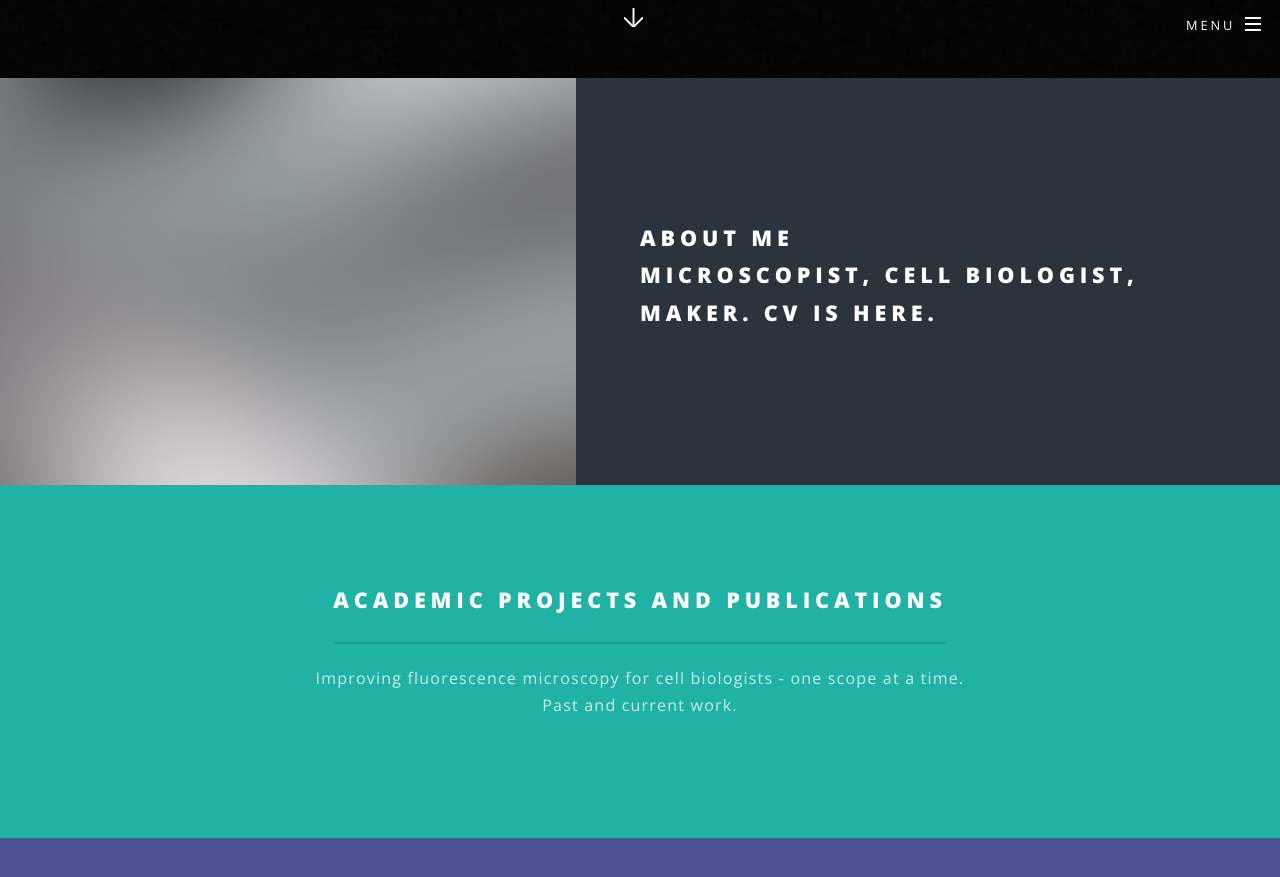
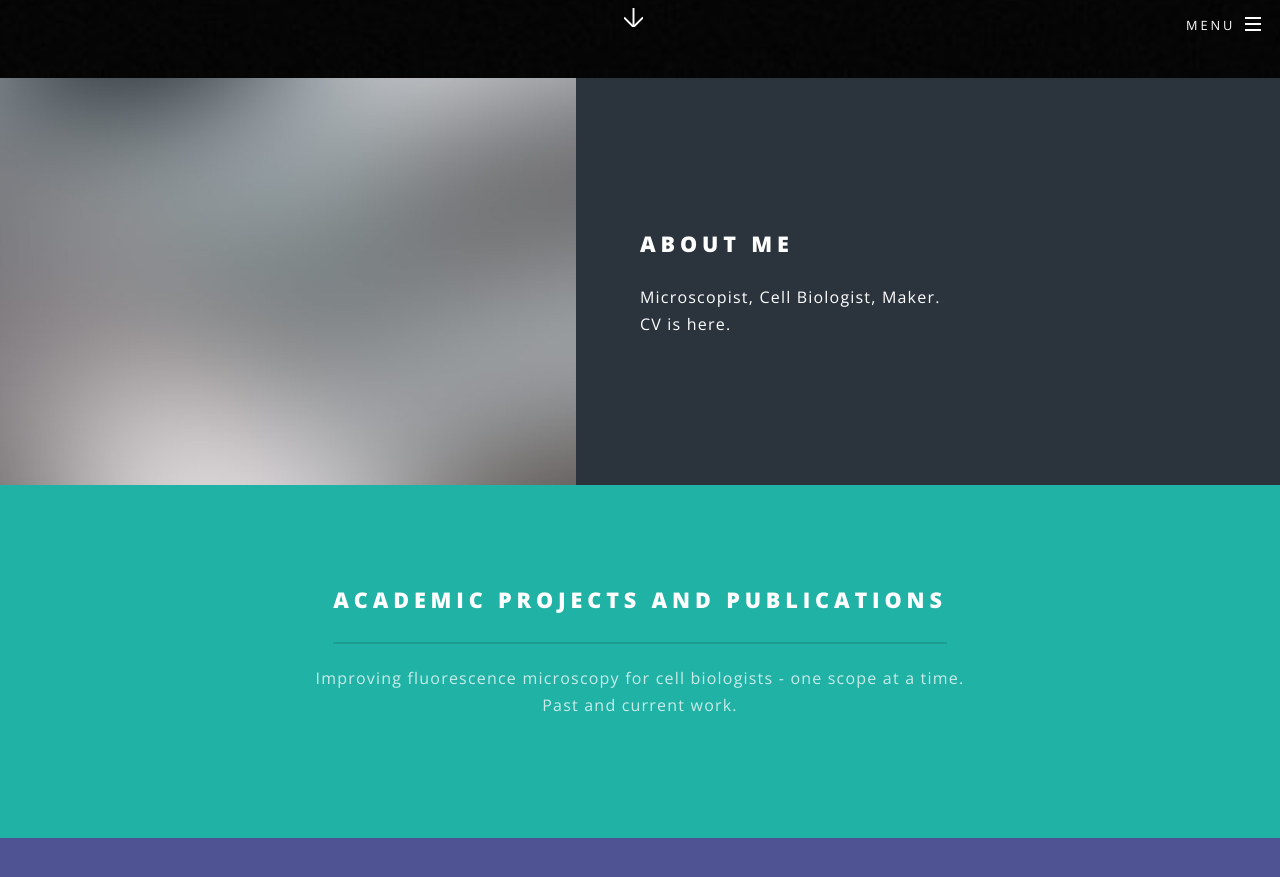
Before and after one commit to fadero/fadero.github.io, a Jekyll site: the page built from index.html, in a window 1280 px wide and 900 px high, scrolled down 822 px. Shown: the top 877 px of the window. Built offline with Jekyll 4.4.1, drawn with Linux system fonts in a browser that asks for light colours.

```diff
--- a/index.html
+++ b/index.html
@@ -14,8 +14,9 @@ layout: landing
 					<section id="one" class="wrapper alt style2">
 						<section class="spotlight">
 							<div class="image"><img src="images/pic01.jpg" alt="" /></div><div class="content">
-								<h2>About Me
-								<p>Microscopist, Cell Biologist, Maker. CV is here.</p>
+							<h2>About Me</h2>
+								<p>Microscopist, Cell Biologist, Maker.</br>
+								CV is here.</p>
 							</div>
 						</section>
 					</section>
```
